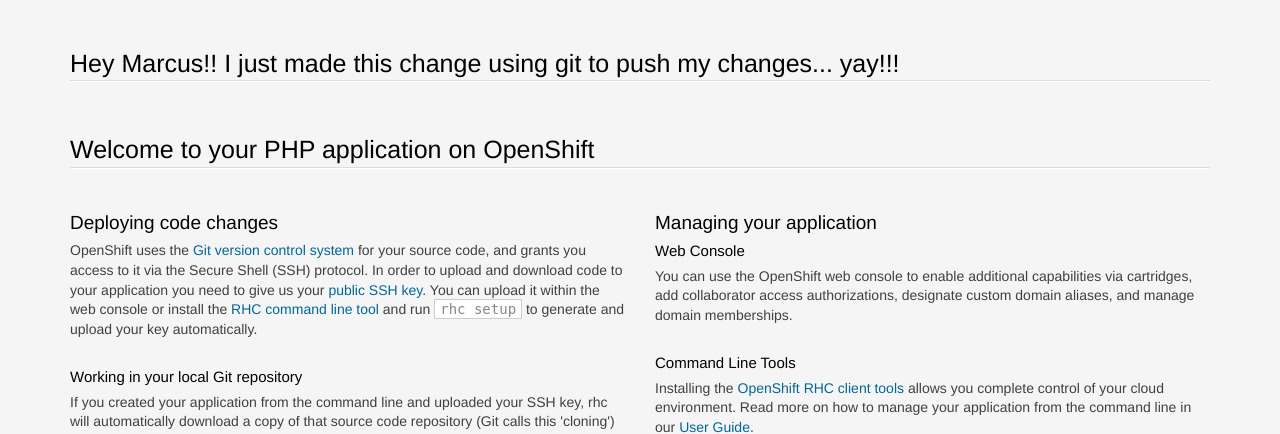
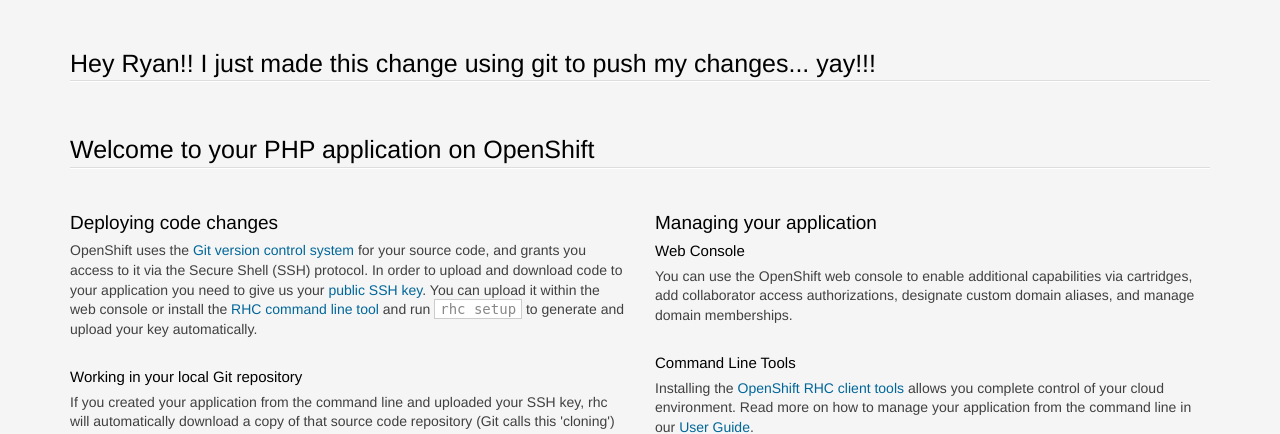
Before and after one commit to rferons/lolitas, a PHP site: page / in a window 1280 px wide. Shown: the top 434 px of the page. Run offline with PHP 8.4, Linux system fonts and the light colour scheme.

Commit message:
Hello Ryan this is my first git comment :)
 Please enter the commit message for your changes. Lines starting

```diff
--- a/index.php
+++ b/index.php
@@ -207,7 +207,7 @@ line-height: 1.4;
 <body>
 
 <section class='container'>
-        <h1> Hey Marcus!! I just made this change using git to push my changes... yay!!!</h1>
+        <h1> Hey Ryan!! I just made this change using git to push my changes... yay!!!</h1>
 	 <hgroup>
             <h1>Welcome to your PHP application on OpenShift</h1>
           </hgroup>
```
